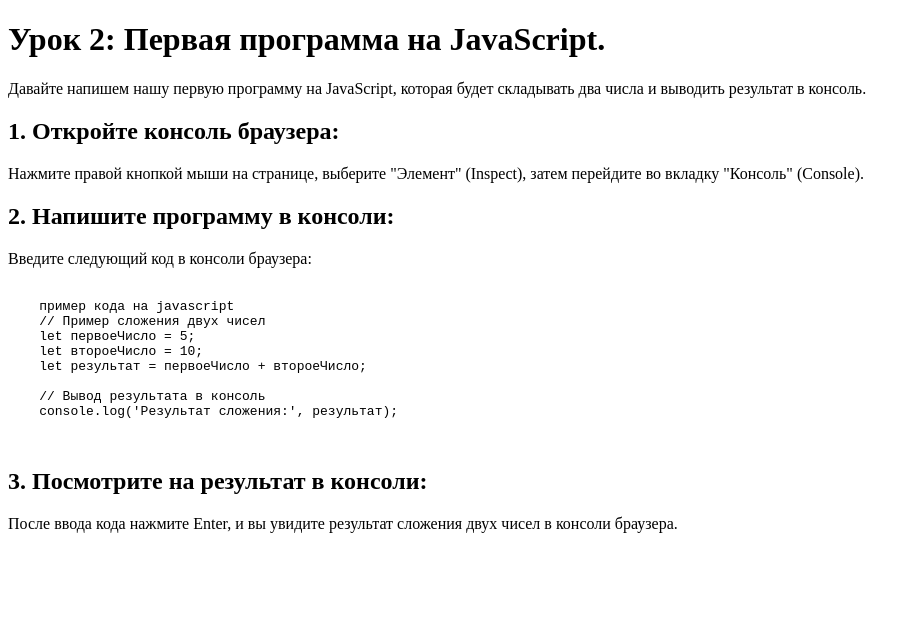
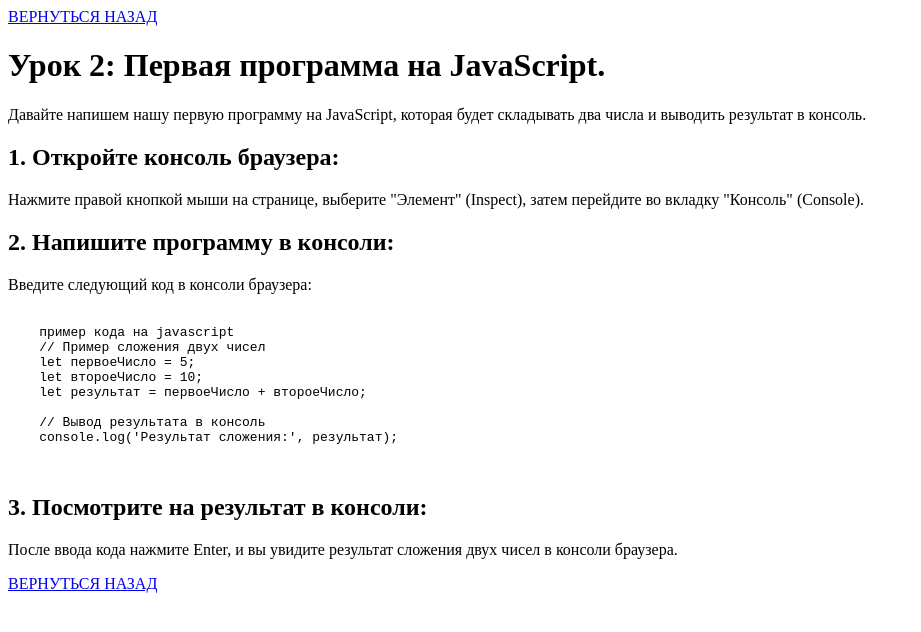
Before and after one commit to berlandbor/School-JavaScript, a plain HTML site: page lession2.html in a window 1280 px wide. Shown: the whole page, without its empty margins (0-921 px from the left). Drawn offline with Linux system fonts and the light colour scheme.

Commit message:
Update lession2.html

```diff
--- a/lession2.html
+++ b/lession2.html
@@ -6,7 +6,7 @@
     <title>Урок 2: "Первая программа на JavaScript."</title>
 </head>
 <body>
-
+<a href="index.html">ВЕРНУТЬСЯ НАЗАД</a>
     <h1>Урок 2: Первая программа на JavaScript.</h1>
 
     <p>Давайте напишем нашу первую программу на JavaScript, которая будет складывать два числа и выводить результат в консоль.</p>
@@ -32,6 +32,6 @@
     <h2>3. Посмотрите на результат в консоли:</h2>
     <p>После ввода кода нажмите Enter, и вы увидите результат сложения двух чисел в консоли браузера.</p>
 
-
+<a href="index.html">ВЕРНУТЬСЯ НАЗАД</a>
 </body>
 </html>
```
